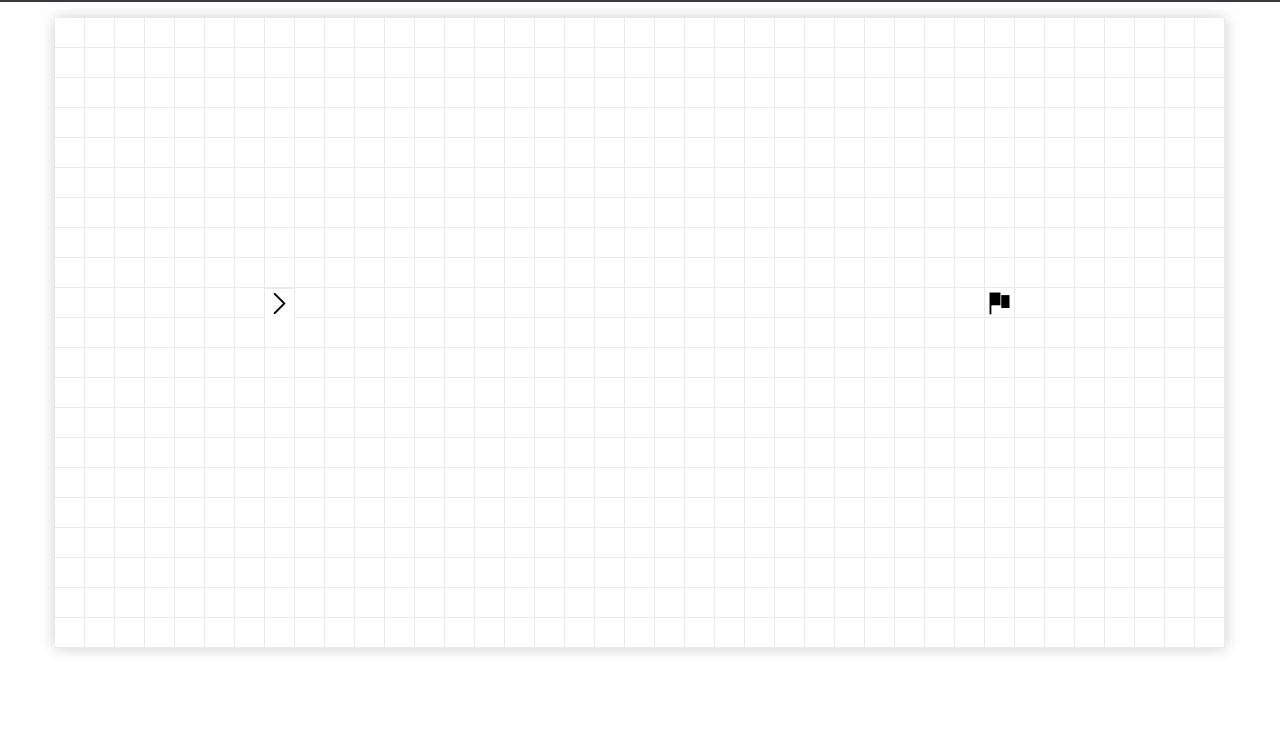
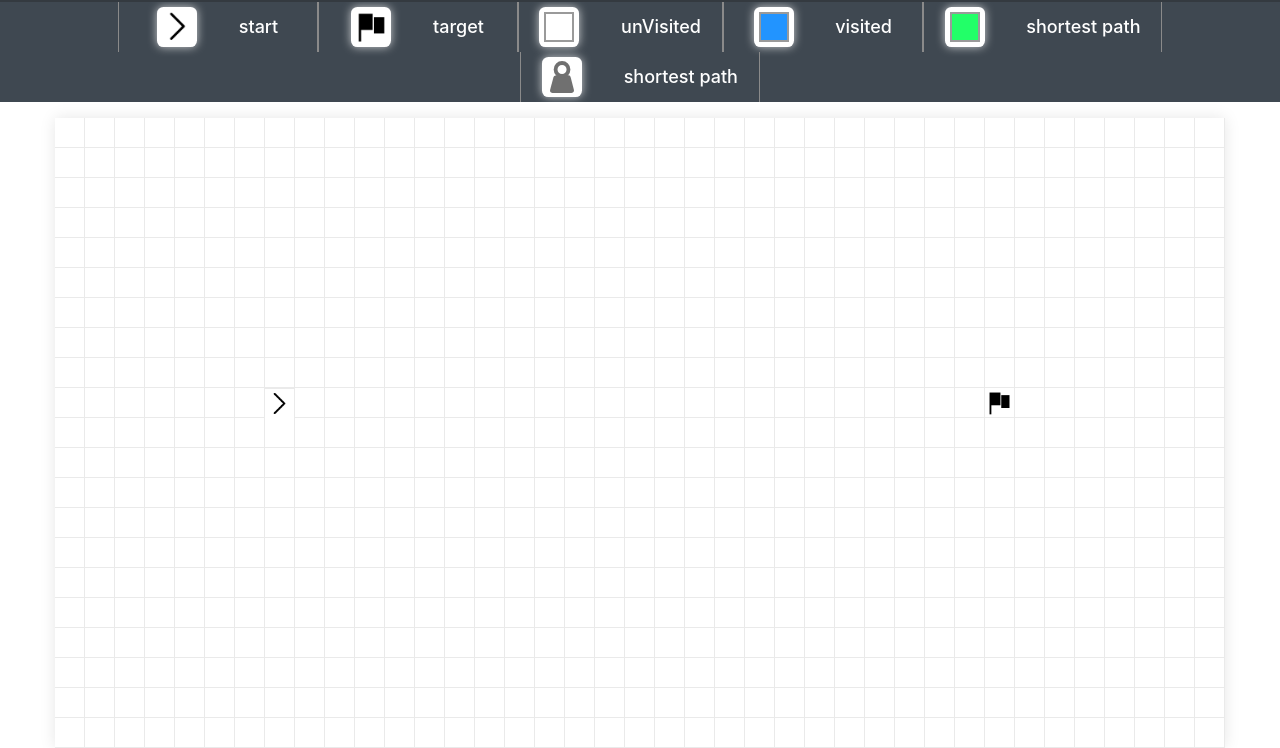
Before and after one commit to Alioo11/path-finding-visualizer, a website built with webpack: page index.html in a window 1280 px wide. Shown: the part 61-809 px from the top of the page. Built offline with nearby package versions, Linux system fonts and the light colour scheme.

Commit message:
added legend to the game

```diff
--- a/index.html
+++ b/index.html
@@ -87,7 +87,7 @@
           </label> -->
         </li>
         <li class="nav-item dropdown">
-    <div class="nav-item text-light">
+    <div class="nav-item text-light" style="display: none;">
       detail mode
       <label class="switch ">
         <input id='detail-mode' type="checkbox" >
@@ -98,6 +98,33 @@
       </ul>
     </div>
   </nav>
+  <div class="legend">
+    <div class="legend__item">
+      <div class="legend__item__content">start</div>
+      <div class="legend__item__symbol"><img style="transform: rotate(-90deg);" src="./media/arrow .png" alt="arrow"></div>
+    </div>
+    <div class="legend__item">
+      <div class="legend__item__content">target</div>
+      <div class="legend__item__symbol"><img src="./media/destination.png" alt="destination"></div>
+    </div>
+    <div class="legend__item">
+      <div class="legend__item__content">unVisited</div>
+      <div class="legend__item__symbol"><div class="legend__item__symbol__colorItem"></div></div>
+    </div>
+    <div class="legend__item">
+      <div class="legend__item__content">visited</div>
+      <div class="legend__item__symbol"><div class="legend__item__symbol__colorItem visited"></div></div>
+    </div>
+    <div class="legend__item">
+      <div class="legend__item__content">shortest path</div>
+      <div class="legend__item__symbol"><div class="legend__item__symbol__colorItem path"></div></div>
+    </div>
+    <div class="legend__item">
+      <div class="legend__item__content">shortest path</div>
+      <div class="legend__item__symbol"><img style="padding: 0.4rem;" src="./media/weight.svg" alt=""></div>
+    </div>
+
+  </div>
   <div class="board"></div>
 
 </body>
--- a/styles.css
+++ b/styles.css
@@ -101,6 +101,7 @@
 html {
   font-family: "Anton", sans-serif;
 }
+
 body {
   display: flex;
   flex-direction: column;
@@ -115,12 +116,11 @@ body {
 .board {
   display: grid;
   grid-template-columns: repeat(51, 30px);
-  box-shadow: 0px 0px 15px rgba(0, 0, 0, 0.2);
+  box-shadow: 0px 0px 15px rgba(0, 0, 0, 0.1);
   /* width: fit-content; */
   /* height: 600px; */
   margin-top: 1rem;
   cursor: pointer;
-  margin-bottom: 5rem;
 }
 
 .switch {
@@ -348,6 +348,61 @@ input:checked + .slider:before {
   /* margin: 0rem 2rem; */
   color: rgba(0,0,0,.5);
 }
+
+
+.legend{
+  width: 100%;
+  height: fit-content;
+  background-color: #3f4851;
+  display: flex;
+  flex-wrap: wrap;
+  justify-content: center;
+  align-items: center;
+
+}
+.legend__item{
+  min-width: 200px;
+  min-height: 50px;
+  border-right: solid 1px rgb(138, 138, 138);
+  border-left: solid 1px rgb(138, 138, 138);
+  display: flex;
+  flex-direction: row-reverse;
+  justify-content: center;
+  align-items: center;
+}
+.legend__item > div{
+  margin: 0 1.3rem;
+}
+.legend__item__content{
+  color: white;
+  font-size: large;
+  font-weight: 500;
+}
+
+.legend__item__symbol{
+  height: 40px;
+  width: 40px;
+  padding: 0.1rem;
+  border-radius: 0.4rem;
+  background-color: rgb(255, 255, 255);
+  box-shadow: 0px 0px 10px rgba(255, 255, 255, 0.728);
+  display: flex;
+  justify-content: center;
+  align-items: center;
+}
+.legend__item__symbol img  {
+    width: 100%;
+}
+
+.legend__item__symbol__colorItem{
+  width: 30px;
+  height: 30px;
+  border: solid 2px rgb(154, 154, 154);
+}
+.visited{
+  background-color: rgb(34, 148, 255);
+}
+
 @media only screen and (max-width: 600px)
 {
   .custom-title{
```
